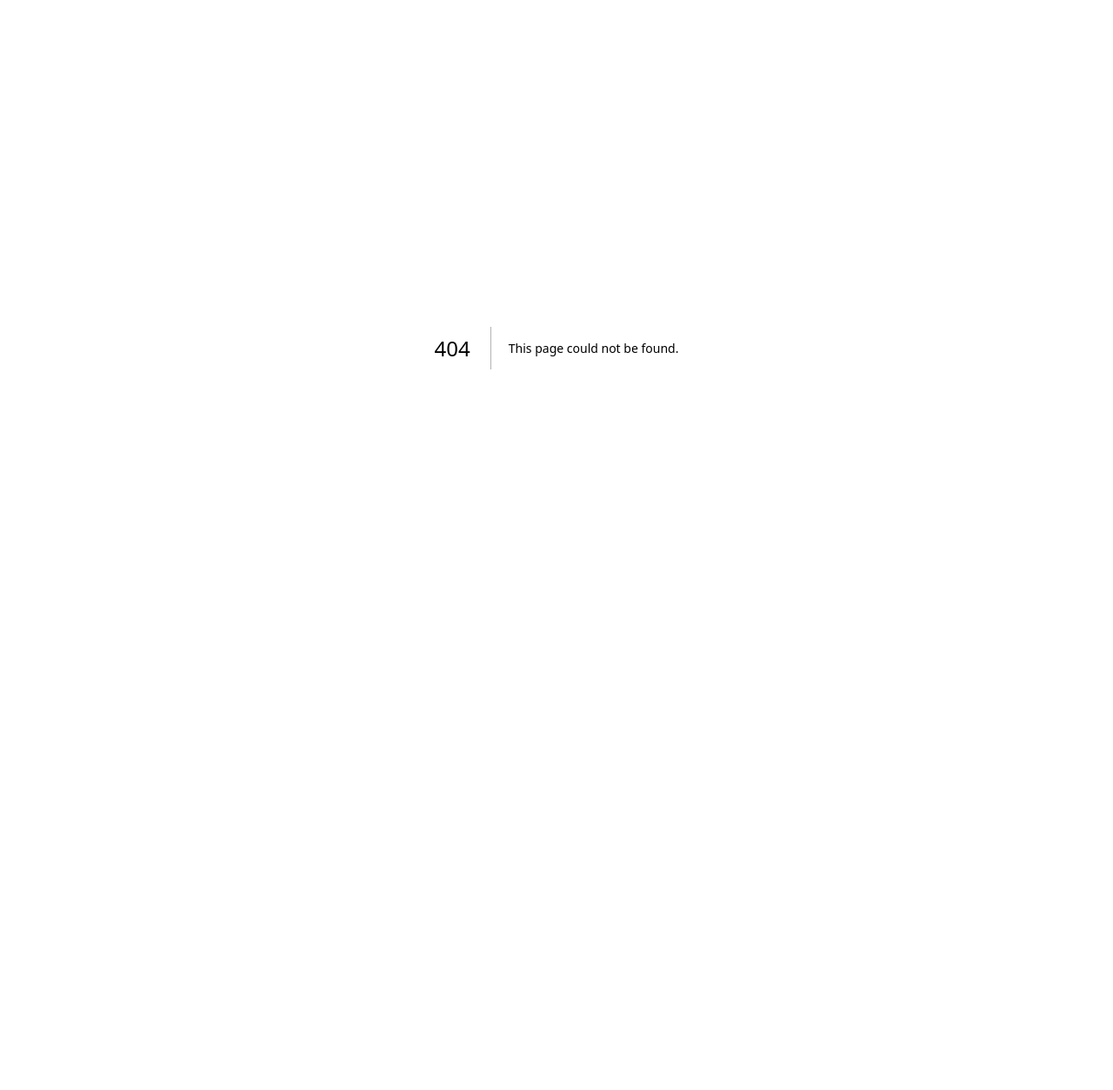
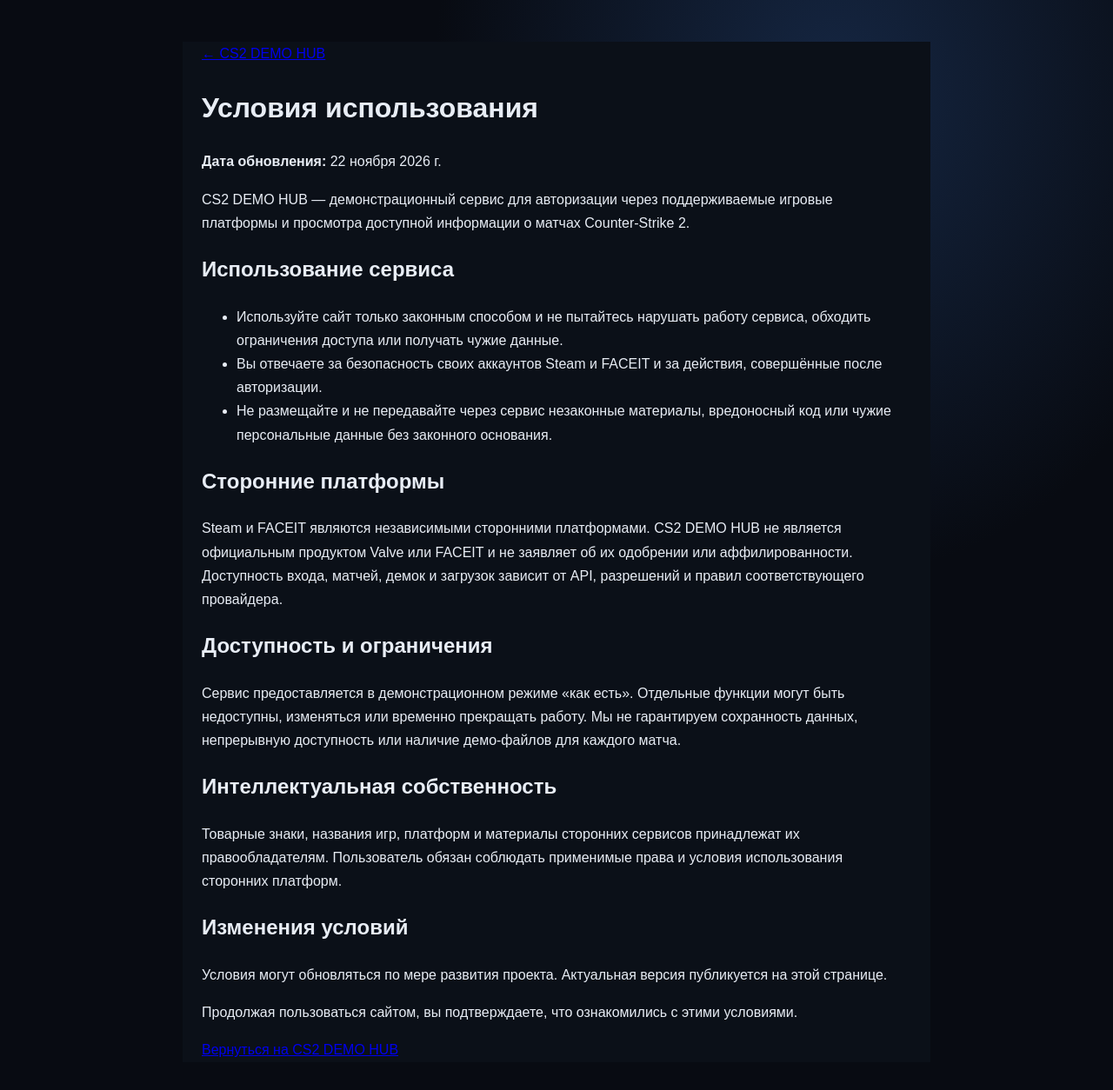
Before and after one commit to Erbolatnur/Bot, a Next.js app in the folder frontend/: page /terms in a window 1280 px wide. Before the commit this address had no page. Shown: the top 1254 px of the page at 87% size. Before the commit the page ends 800 px from the top, so only its background shows below. Built offline with nearby package versions, Linux system fonts and the light colour scheme.

Commit message:
Add terms of use page for FACEIT OAuth consent

```diff
--- /dev/null
+++ b/frontend/app/terms/page.tsx
@@ -0,0 +1,26 @@
+import Link from 'next/link';
+
+export default function TermsPage() {
+  return <main style={{maxWidth:860,margin:'48px auto',padding:'0 22px',fontFamily:'Arial,sans-serif',lineHeight:1.7,color:'#e8edf5',background:'#0b1018'}}>
+    <p><Link href="/">← CS2 DEMO HUB</Link></p>
+    <h1>Условия использования</h1>
+    <p><strong>Дата обновления:</strong> 22 ноября 2026 г.</p>
+    <p>CS2 DEMO HUB — демонстрационный сервис для авторизации через поддерживаемые игровые платформы и просмотра доступной информации о матчах Counter-Strike 2.</p>
+    <h2>Использование сервиса</h2>
+    <ul>
+      <li>Используйте сайт только законным способом и не пытайтесь нарушать работу сервиса, обходить ограничения доступа или получать чужие данные.</li>
+      <li>Вы отвечаете за безопасность своих аккаунтов Steam и FACEIT и за действия, совершённые после авторизации.</li>
+      <li>Не размещайте и не передавайте через сервис незаконные материалы, вредоносный код или чужие персональные данные без законного основания.</li>
+    </ul>
+    <h2>Сторонние платформы</h2>
+    <p>Steam и FACEIT являются независимыми сторонними платформами. CS2 DEMO HUB не является официальным продуктом Valve или FACEIT и не заявляет об их одобрении или аффилированности. Доступность входа, матчей, демок и загрузок зависит от API, разрешений и правил соответствующего провайдера.</p>
+    <h2>Доступность и ограничения</h2>
+    <p>Сервис предоставляется в демонстрационном режиме «как есть». Отдельные функции могут быть недоступны, изменяться или временно прекращать работу. Мы не гарантируем сохранность данных, непрерывную доступность или наличие демо-файлов для каждого матча.</p>
+    <h2>Интеллектуальная собственность</h2>
+    <p>Товарные знаки, названия игр, платформ и материалы сторонних сервисов принадлежат их правообладателям. Пользователь обязан соблюдать применимые права и условия использования сторонних платформ.</p>
+    <h2>Изменения условий</h2>
+    <p>Условия могут обновляться по мере развития проекта. Актуальная версия публикуется на этой странице.</p>
+    <p>Продолжая пользоваться сайтом, вы подтверждаете, что ознакомились с этими условиями.</p>
+    <p><Link href="/">Вернуться на CS2 DEMO HUB</Link></p>
+  </main>;
+}
```
